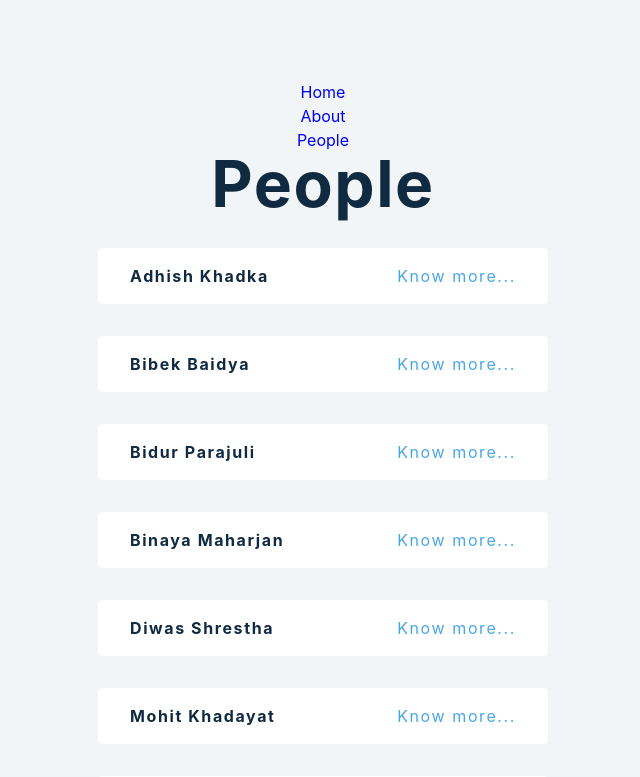
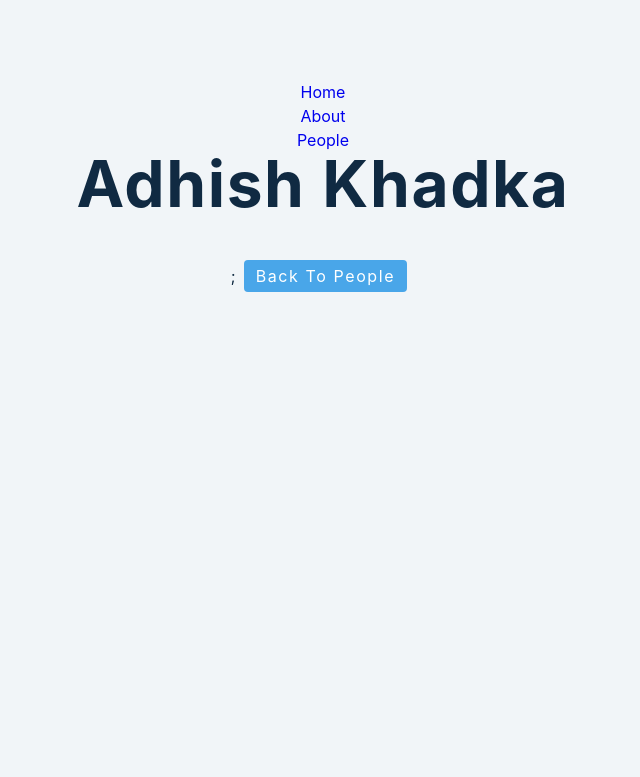
Before and after one commit to gorakhjoshi/AdvancedReactConcepts, a React (Create React App) app: page /person/1 in a window 1280 px wide. Shown: the top 777 px of the page, without its empty margins (317-957 px from the left). Built offline with nearby package versions, Linux system fonts and the light colour scheme.

Commit message:
react router dom final

```diff
--- a/src/10-react-router/Error.js
+++ b/src/10-react-router/Error.js
@@ -5,7 +5,9 @@
   return (
     <>
       <h1>Nothing Found</h1>
-      <Link to='/'>Back to Home</Link>
+      <Link to='/' className='btn'>
+        Back to Home
+      </Link>
     </>
   );
 };
--- a/src/10-react-router/People.js
+++ b/src/10-react-router/People.js
@@ -3,8 +3,7 @@
 import { Link } from 'react-router-dom';
 
 const People = () => {
-  const [people, setPeople] = useState(data);
-  console.log(people);
+  const [people] = useState(data);
   return (
     <>
       <h1>People</h1>
--- a/src/10-react-router/Person.js
+++ b/src/10-react-router/Person.js
@@ -1,7 +1,22 @@
-import React from 'react';
+import React, { useEffect, useState } from 'react';
+import { data } from '../data';
+import { useParams, Link } from 'react-router-dom';
 
 const Person = () => {
-  return <h1>Person</h1>;
+  const [name, setName] = useState('default name');
+  const { id } = useParams();
+  useEffect(() => {
+    const newPerson = data.find((person) => person.id === parseInt(id));
+    setName(newPerson.name);
+  }, [setName, id]);
+  return (
+    <>
+      <h1>{name}</h1>;
+      <Link to='/people' className='btn'>
+        Back to people
+      </Link>
+    </>
+  );
 };
 
 export default Person;
--- a/src/10-react-router/index.js
+++ b/src/10-react-router/index.js
@@ -23,9 +23,7 @@
         <Route path='/people'>
           <People />
         </Route>
-        <Route path='/person/:id' children={<Person />}>
-          <People />
-        </Route>
+        <Route path='/person/:id' children={<Person />}></Route>
         <Route path='/*'>
           <Error />
         </Route>
```
Also changed, not shown: src/8-custom-hook/2-useFetch.js (+6 -6 lines).
